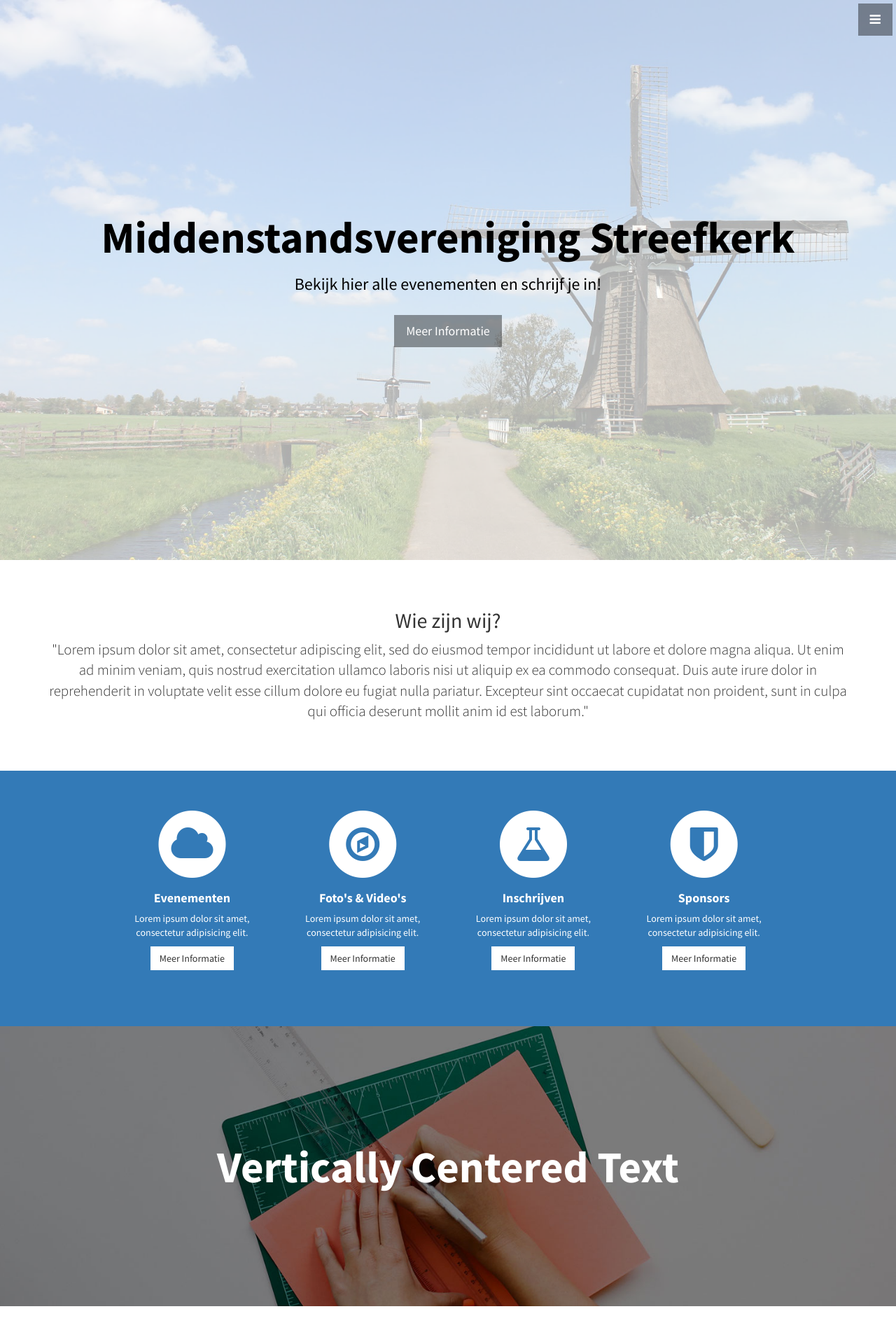
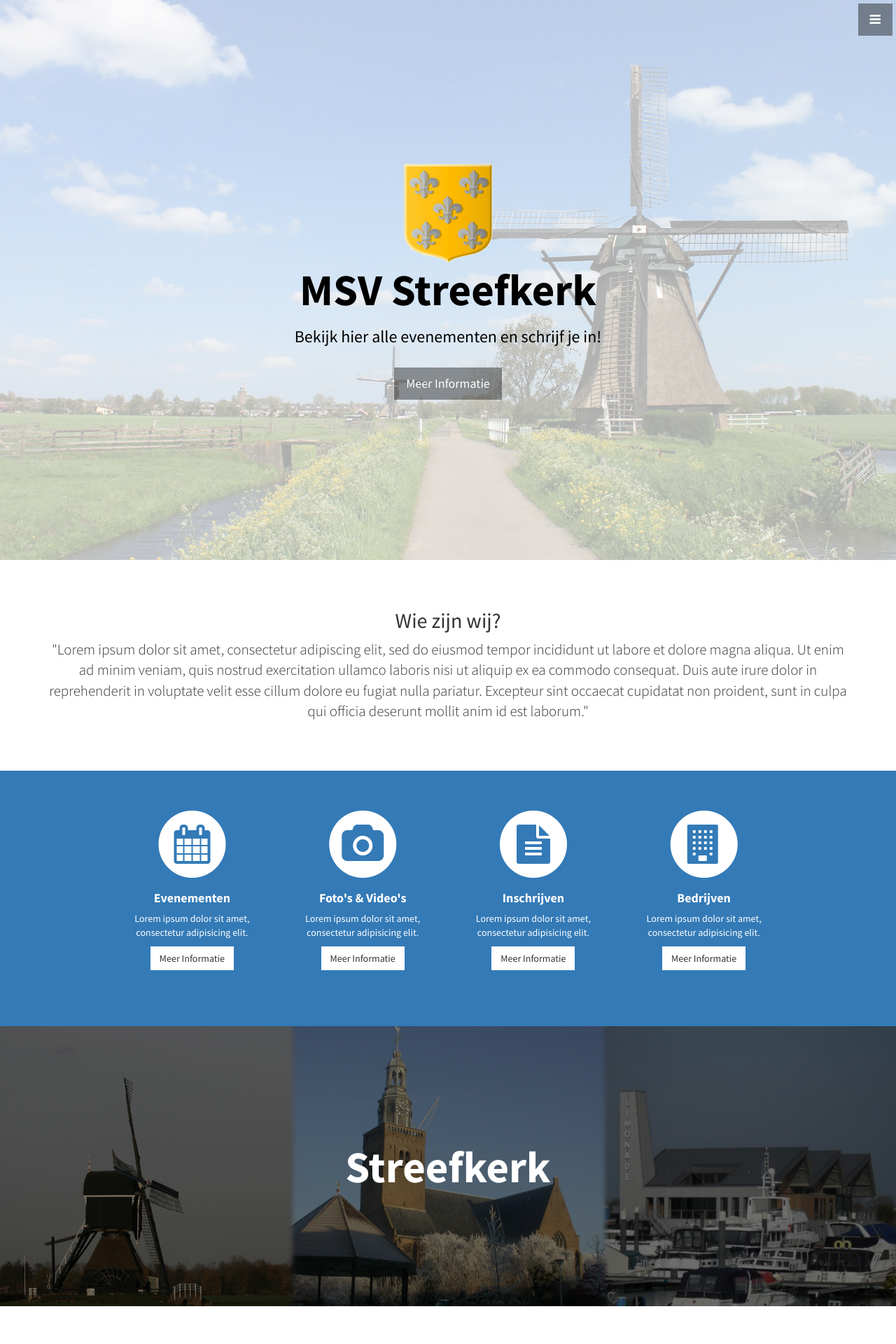
Before and after one commit to xsherman/msvstreefkerk, a PHP site: page / in a window 1280 px wide. Shown: the top 1920 px of the page at 70% size. Run offline with PHP 8.4, Linux system fonts and the light colour scheme; some libraries are stand-ins or nearby versions.

Commit message:
changed pictograms and images

```diff
--- a/application/view/index/index.php
+++ b/application/view/index/index.php
@@ -1,7 +1,8 @@
     <!-- Header -->
     <header id="top" class="header">
         <div class="text-vertical-center">
-            <h1>Middenstandsvereniging Streefkerk</h1>
+        <img src="../img/logoIcon.png" height="150px"/>
+            <h1>MSV Streefkerk</h1>
             <h3>Bekijk hier alle evenementen en schrijf je in!</h3>
             <br>
             <a href="#about" class="btn btn-dark btn-lg">Meer Informatie</a>
@@ -35,7 +36,7 @@
                             <div class="service-item">
                                 <span class="fa-stack fa-4x">
                                 <i class="fa fa-circle fa-stack-2x"></i>
-                                <i class="fa fa-cloud fa-stack-1x text-primary"></i>
+                                <i class="fa fa-calendar fa-stack-1x text-primary"></i>
                             </span>
                                 <h4>
                                     <strong>Evenementen</strong>
@@ -48,7 +49,7 @@
                             <div class="service-item">
                                 <span class="fa-stack fa-4x">
                                 <i class="fa fa-circle fa-stack-2x"></i>
-                                <i class="fa fa-compass fa-stack-1x text-primary"></i>
+                                <i class="fa fa-camera fa-stack-1x text-primary"></i>
                             </span>
                                 <h4>
                                     <strong>Foto's &#38; Video's</strong>
@@ -61,7 +62,7 @@
                             <div class="service-item">
                                 <span class="fa-stack fa-4x">
                                 <i class="fa fa-circle fa-stack-2x"></i>
-                                <i class="fa fa-flask fa-stack-1x text-primary"></i>
+                                <i class="fa fa-file-text fa-stack-1x text-primary"></i>
                             </span>
                                 <h4>
                                     <strong>Inschrijven</strong>
@@ -74,15 +75,16 @@
                             <div class="service-item">
                                 <span class="fa-stack fa-4x">
                                 <i class="fa fa-circle fa-stack-2x"></i>
-                                <i class="fa fa-shield fa-stack-1x text-primary"></i>
+                                <i class="fa fa-building fa-stack-1x text-primary"></i>
                             </span>
                                 <h4>
-                                    <strong>Sponsors</strong>
+                                    <strong>Bedrijven</strong>
                                 </h4>
                                 <p>Lorem ipsum dolor sit amet, consectetur adipisicing elit.</p>
                                 <a href="#" class="btn btn-light">Meer Informatie</a>
                             </div>
                         </div>
+
                     </div>
                     <!-- /.row (nested) -->
                 </div>
@@ -96,7 +98,7 @@
     <!-- Callout -->
     <aside class="callout">
         <div class="text-vertical-center">
-            <h1>Vertically Centered Text</h1>
+            <h1>Streefkerk</h1>
         </div>
     </aside>
 
@@ -111,6 +113,9 @@
                         <div class="col-md-6">
                             <div class="portfolio-item">
                                 <a href="#">
+                                    <div class="portfolio-item-banner">
+                                        <span>beachvolleybal</span>
+                                    </div>
                                     <img class="img-portfolio img-responsive" src="img/portfolio-1.jpg">
                                 </a>
                             </div>
@@ -118,6 +123,9 @@
                         <div class="col-md-6">
                             <div class="portfolio-item">
                                 <a href="#">
+                                    <div class="portfolio-item-banner">
+                                        <span>Jaarmarkt</span>
+                                    </div>
                                     <img class="img-portfolio img-responsive" src="img/portfolio-2.jpg">
                                 </a>
                             </div>
@@ -125,6 +133,9 @@
                         <div class="col-md-6">
                             <div class="portfolio-item">
                                 <a href="#">
+                                <div class="portfolio-item-banner">
+                                        <span>Kerstmarkt</span>
+                                    </div>
                                     <img class="img-portfolio img-responsive" src="img/portfolio-3.jpg">
                                 </a>
                             </div>
@@ -132,6 +143,9 @@
                         <div class="col-md-6">
                             <div class="portfolio-item">
                                 <a href="#">
+                                    <div class="portfolio-item-banner">
+                                        <span>De witte tent</span>
+                                    </div>
                                     <img class="img-portfolio img-responsive" src="img/portfolio-4.jpg">
                                 </a>
                             </div>
--- a/public/css/stylish-portfolio.css
+++ b/public/css/stylish-portfolio.css
@@ -186,7 +186,7 @@
     width: 100%;
     height: 400px;
     color: #fff;
-    background: url(../img/callout.jpg) no-repeat center center scroll;
+    background: url(../img/vertical.png) no-repeat center center scroll;
     -webkit-background-size: cover;
     -moz-background-size: cover;
     background-size: cover;
```
Also changed, not shown: other parts of public/css/stylish-portfolio.css (+24 -4 lines), public/img/logoIcon.png (added), public/img/portfolio-1.jpg, public/img/portfolio-1x.jpg (added), public/img/portfolio-2.jpg, public/img/portfolio-2x.jpg (added), public/img/vertical.png (added).
